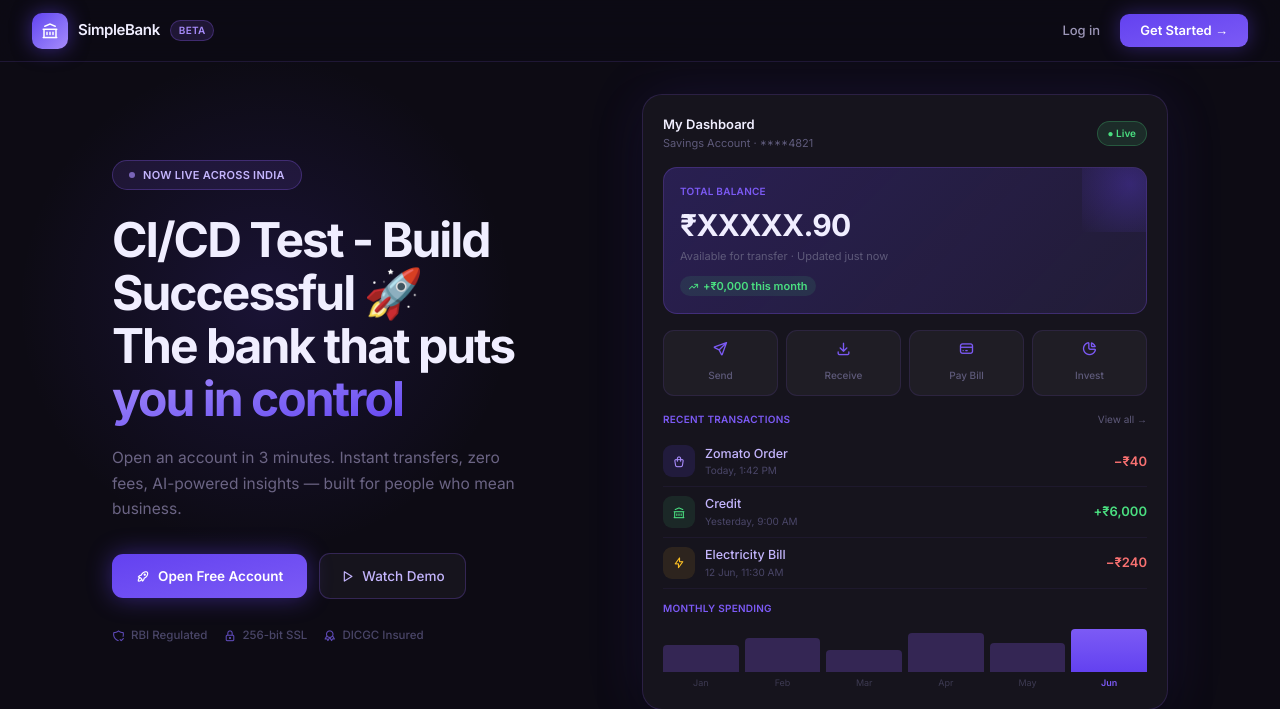
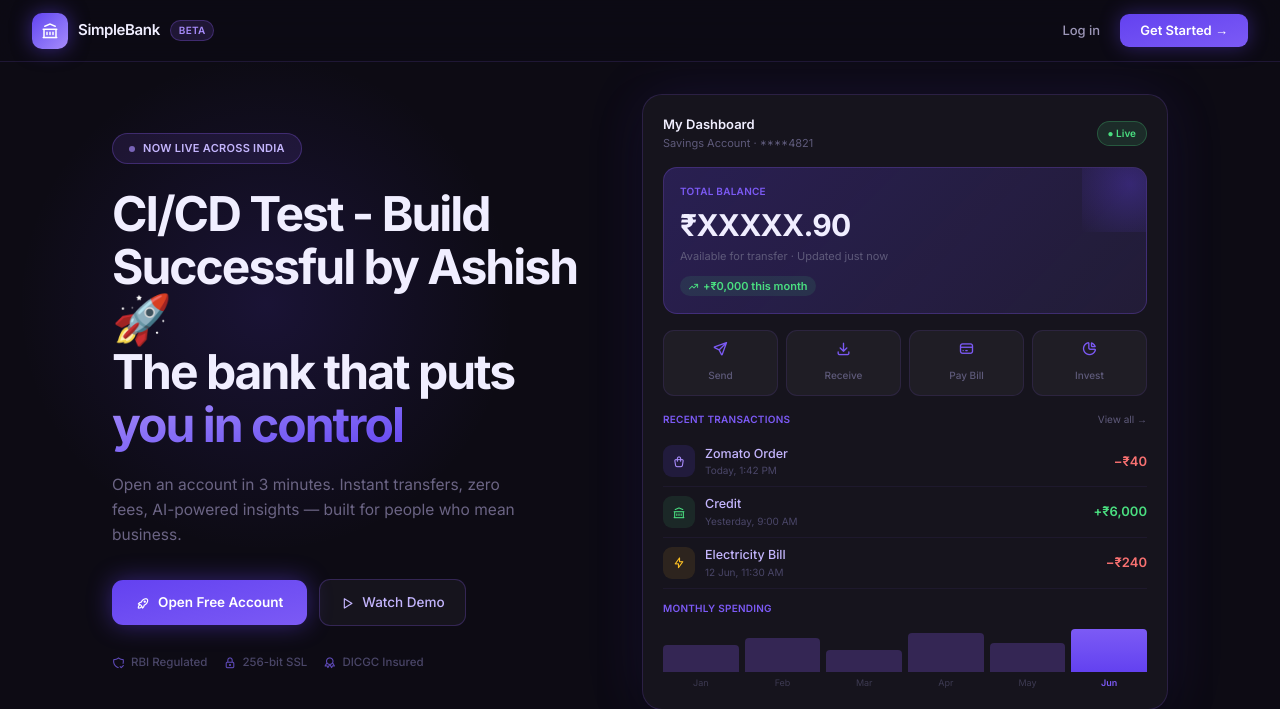
Before and after one commit to AshishGupta751899/Banking_app, a Flask app: page / in a window 1280 px wide. Shown: the top 709 px of the page. Run offline with Flask 3, Linux system fonts and the light colour scheme.

Commit message:
Webhook test

```diff
--- a/templates/home.html
+++ b/templates/home.html
@@ -16,7 +16,7 @@
     </div>
 
     <h1 class="text-[48px] font-bold text-[#f0eeff] leading-[1.1] tracking-[-2px] mb-5">
-      	<p>CI/CD Test - Build Successful 🚀</p>
+      	<p>CI/CD Test - Build Successful by Ashish 🚀</p>
 	    The bank that puts<br>
       <span class="bg-gradient-to-br from-[#a78bfa] to-[#6341f0] bg-clip-text text-transparent">you in control</span>
     </h1>
```
